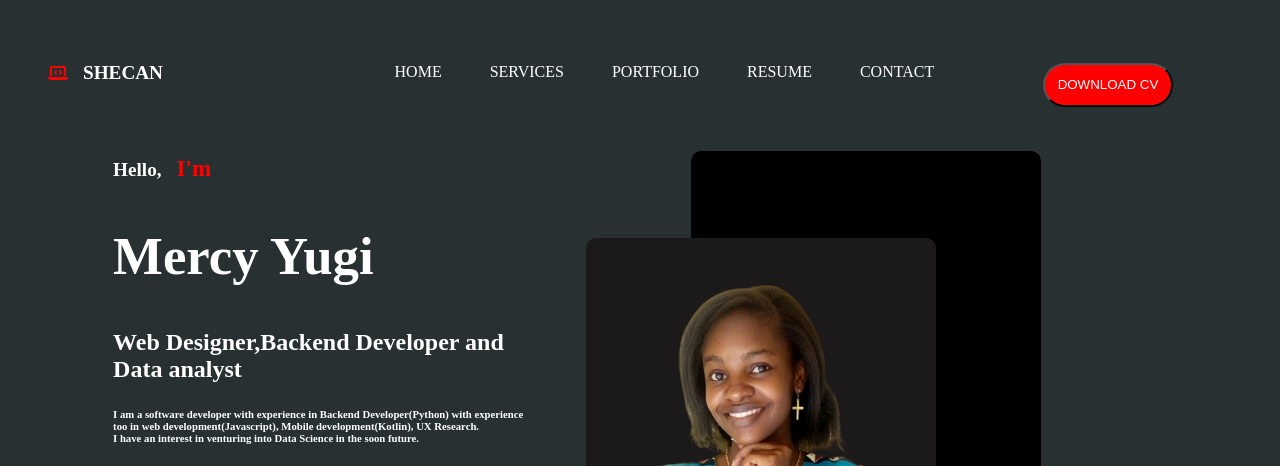
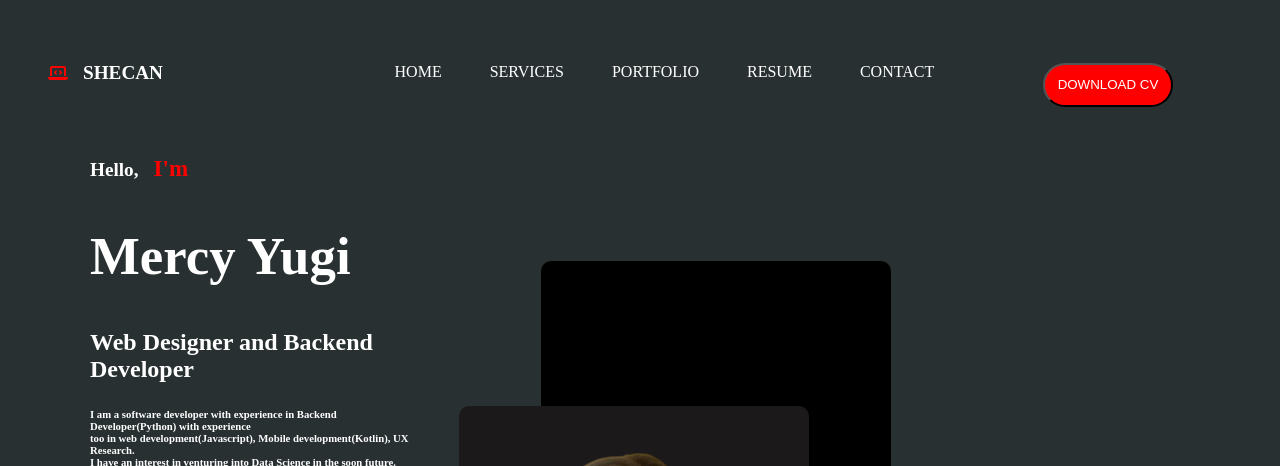
Before and after one commit to mercy-yugi/Portfolio, a plain HTML site: page index.html in a window 1280 px wide. Shown: the top 466 px of the page. Drawn offline with Linux system fonts and the light colour scheme.

```diff
--- a/index.html
+++ b/index.html
@@ -23,7 +23,7 @@
       <div class="sectionone">
 <h5>Hello,<span>I'm</span></h5>
 <h2>Mercy Yugi</h2>
-<h3>Web Designer,Backend Developer and Data analyst</h3>
+<h3>Web Designer and Backend Developer</h3>
 <h6>I am a software developer with experience in Backend Developer(Python) with experience <br>too in web development(Javascript), Mobile development(Kotlin), UX Research. <br> I have an interest in venturing into Data Science in the soon future.
 </h6>
 <div class="social">
```
